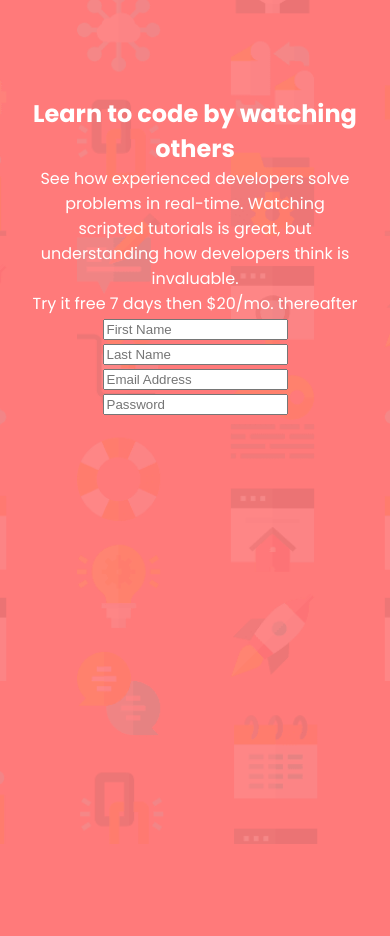
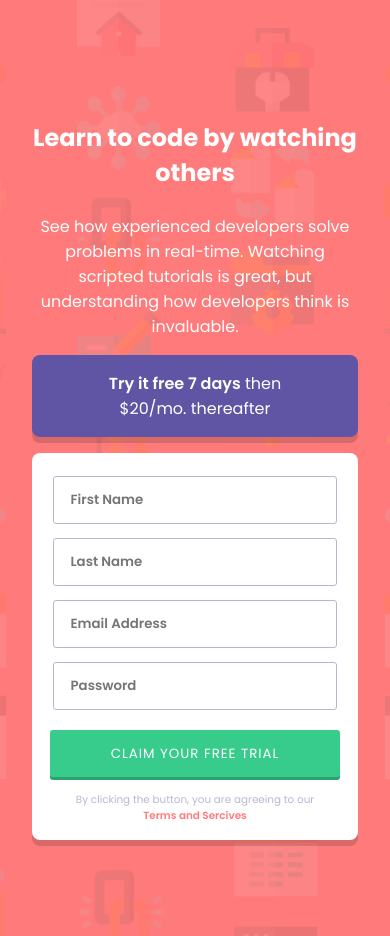
Before and after one commit to ananfito/sign-up-form, a React (Vite) app: page / in a window 390 px wide. Before the commit the page ends 844 px from the top, so only its background shows below. Built offline with nearby package versions, Linux system fonts and the light colour scheme.

Commit message:
add styling for mobile design

```diff
--- a/src/App.css
+++ b/src/App.css
@@ -1,5 +1,74 @@
+/* BASE STYLES */
 
 .container {
   margin: 0 auto;
   max-width: 600px;
 }
+
+
+/* HEADER */
+
+.header--title, .header--text {
+  margin: 1em 0;
+}
+
+
+/* FORM */
+
+.form-container--text, .form-container--form {
+  box-shadow: 0 6px rgba(0, 0, 0, 0.15);
+  border-radius: 8px;
+}
+
+.form-container--text {
+  background-color: var(--accent-blue);
+  padding: 1em 3em;
+  margin-bottom: 1em;
+}
+
+.bold-text {
+  font-weight: var(--font-bold);
+}
+
+.form-container--form {
+  background-color: var(--primary-white);
+  padding: 1em;
+}
+
+.form-container--form > input {
+  border: 1px solid var(--neutral-gray-blue);
+  border-radius: 3px;
+  font-family: inherit;
+  padding: 1em .5em;
+  text-indent: 10px;
+  font-weight: var(--font-bold);
+  margin: .5em auto;
+}
+
+.form-container--btn {
+  text-transform: uppercase;
+  font-family: inherit;
+  color: var(--primary-white);
+  border: none;
+  background-color: var(--primary-green);
+  padding: 1em;
+  width: 98.5%;
+  margin-top: 1em;
+  border-radius: 3px;
+  letter-spacing: 1px;
+  cursor: pointer;
+  box-shadow: 0 3px hsl(156, 59%, 40%);
+}
+
+.terms {
+  color: var(--neutral-gray-blue);
+  font-size: .65rem;
+  margin-top: 1.5em;
+  padding: 0 2em;
+}
+
+.terms > a {
+  color: var(--primary-red);
+  font-weight: var(--font-bold);
+  cursor: pointer;
+}
--- a/src/Form.jsx
+++ b/src/Form.jsx
@@ -31,6 +31,10 @@ export default function Form() {
                     id=""
                     placeholder='Password'
                 />
+                <button className='form-container--btn'>
+                    Claim your free trial
+                </button>
+                <p className='terms'>By clicking the button, you are agreeing to our <a>Terms and Sercives</a></p>
             </form>
         </section>
     )
--- a/src/index.css
+++ b/src/index.css
@@ -20,8 +20,6 @@
   box-sizing: border-box;
 }
 
-
-
 body {
   margin: 0 auto;
   background: no-repeat url(./assets/bg-intro-mobile.png) fixed center / cover;
@@ -33,8 +31,6 @@ body {
   color: var(--primary-white);
 }
 
-
-
 @media (min-width: 600px) {
 
 }
```
